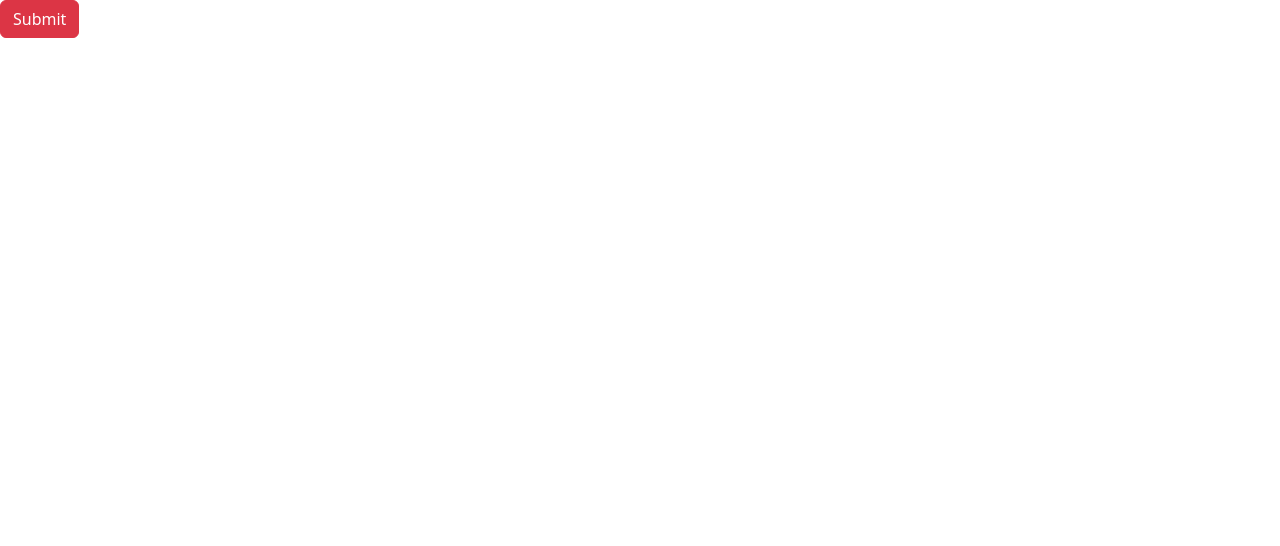
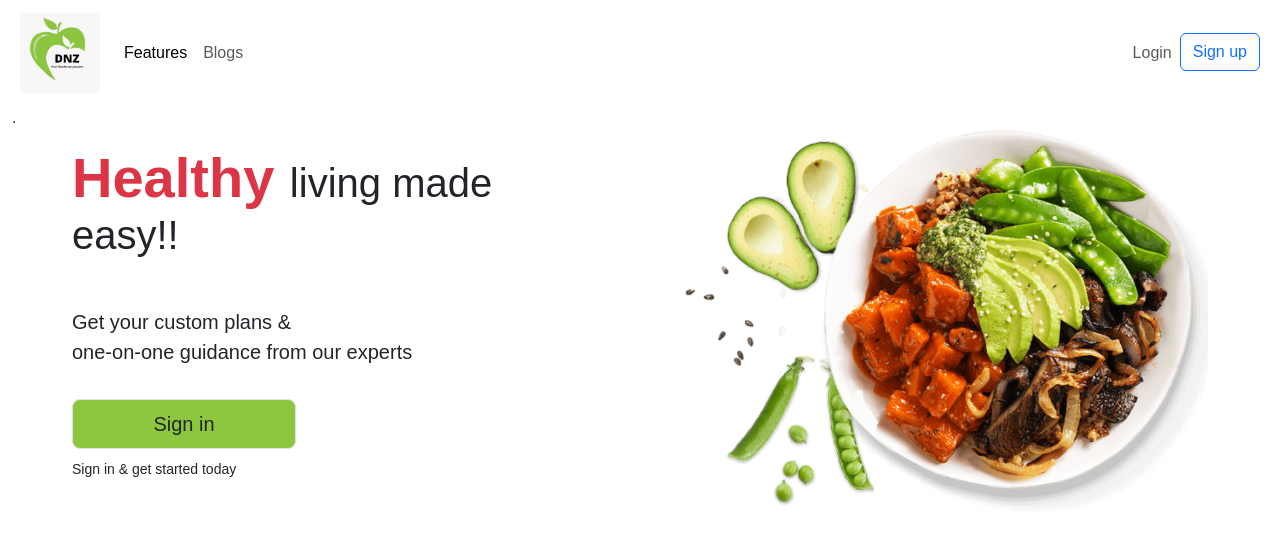
Before and after one commit to hinaasghar005/DNZ-site, an Angular app: page / in a window 1280 px wide. Shown: the top 546 px of the page. Built offline with nearby package versions, Linux system fonts and the light colour scheme; a web font is replaced by a local one.

Commit message:
routes  and routeroutlet

```diff
--- a/src/app/app.component.html
+++ b/src/app/app.component.html
@@ -1,2 +1 @@
-<div class="btn btn-danger"
->Submit</div>
+<router-outlet></router-outlet>
--- a/src/app/app.routes.ts
+++ b/src/app/app.routes.ts
@@ -1,8 +1,10 @@
 import { Routes } from '@angular/router';
 import { LoginComponent } from './login/login.component';
 import { Component } from '@angular/core';
+import { LandingPageComponent } from './Component/landing-page/landing-page.component';
 
 export const routes: Routes = [
+    {path:'',component:LandingPageComponent},
     { path: 'login', component:LoginComponent } ,
 
 ];
```
